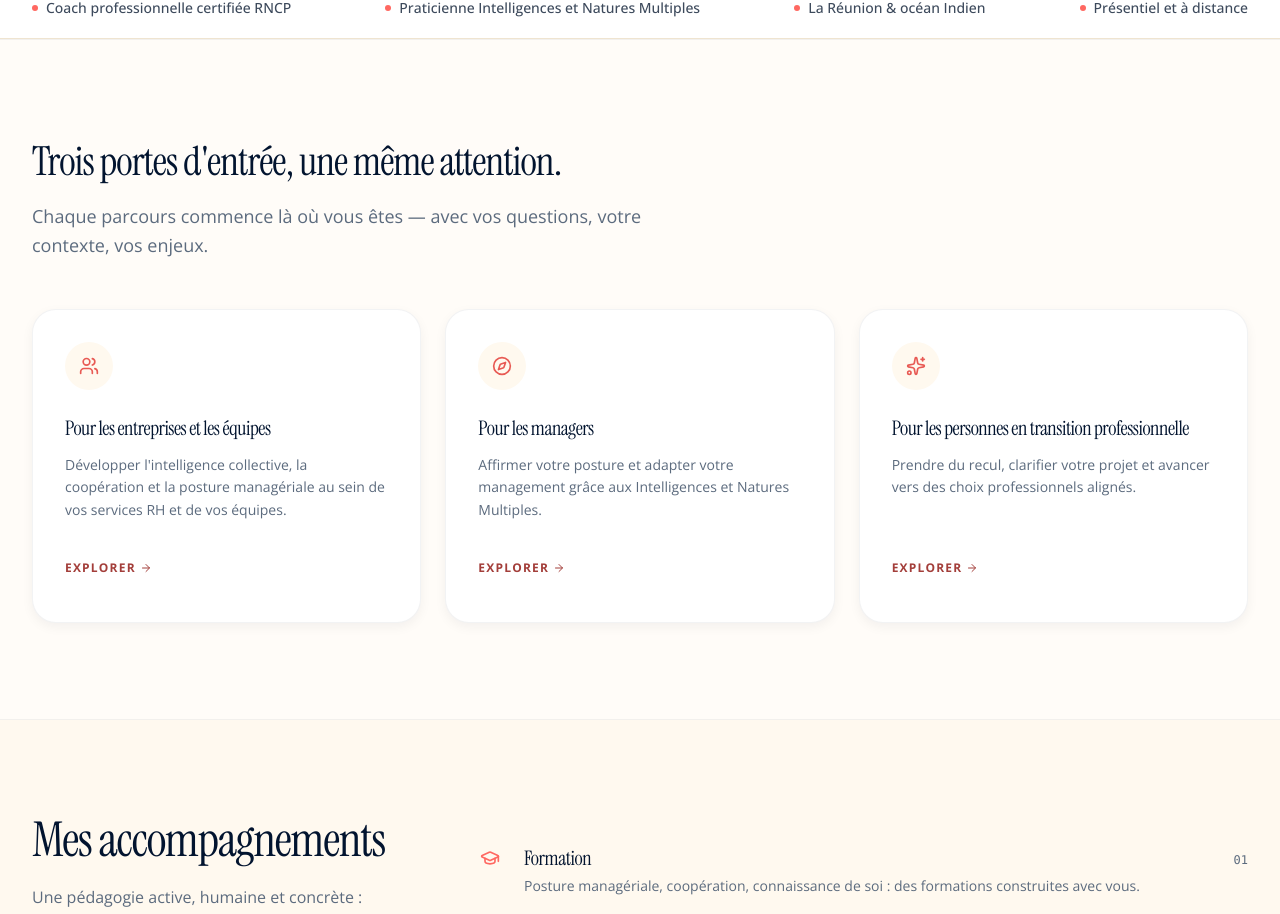
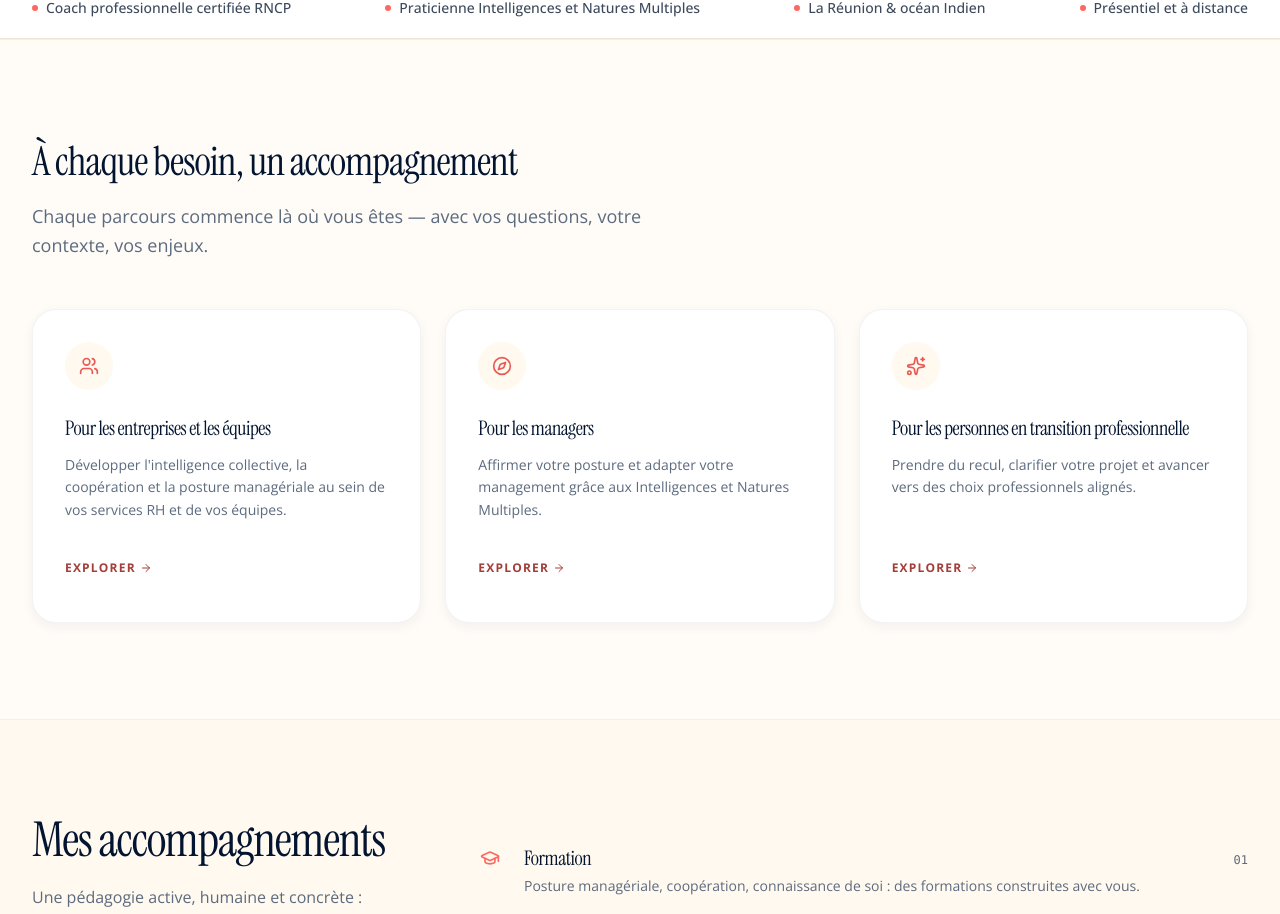
Before and after one commit to chris97425/jodie-manent, a Next.js app: page /jodie-manent/ in a window 1280 px wide. Shown: the part 1055-1969 px from the top of the page. Built offline with nearby package versions, Linux system fonts and the light colour scheme.

Commit message:
feat(home): titre section portes d'entrée — À chaque besoin, un accompagnement

```diff
--- a/src/components/home/audience-profiles.tsx
+++ b/src/components/home/audience-profiles.tsx
@@ -10,7 +10,7 @@ export function AudienceProfiles() {
   return (
     <Section
       className="border-y border-ink-700/5 bg-white/60"
-      title="Trois portes d'entrée, une même attention."
+      title="À chaque besoin, un accompagnement"
       description="Chaque parcours commence là où vous êtes — avec vos questions, votre contexte, vos enjeux."
     >
       <div className="grid gap-6 md:grid-cols-2 xl:grid-cols-3">
```
